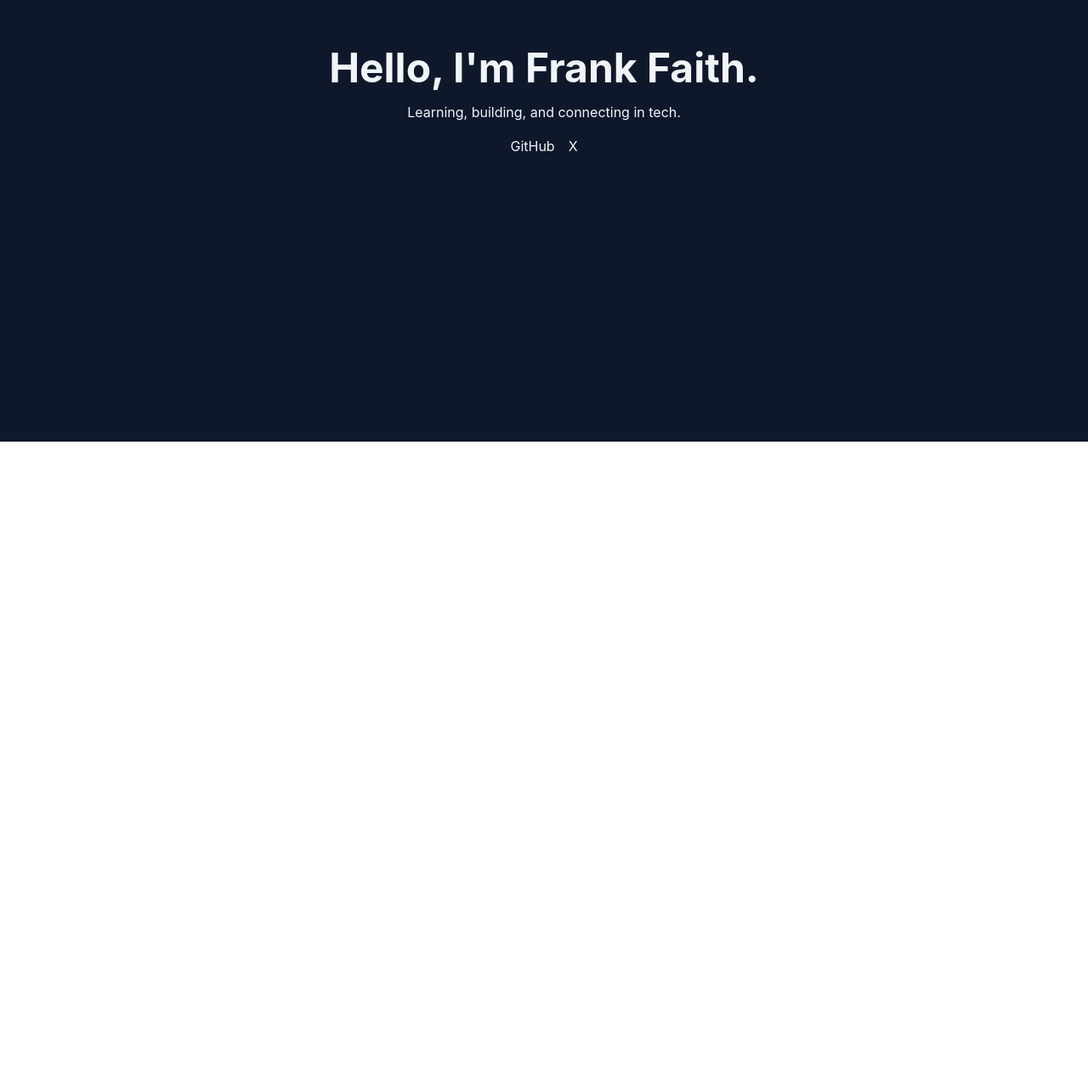
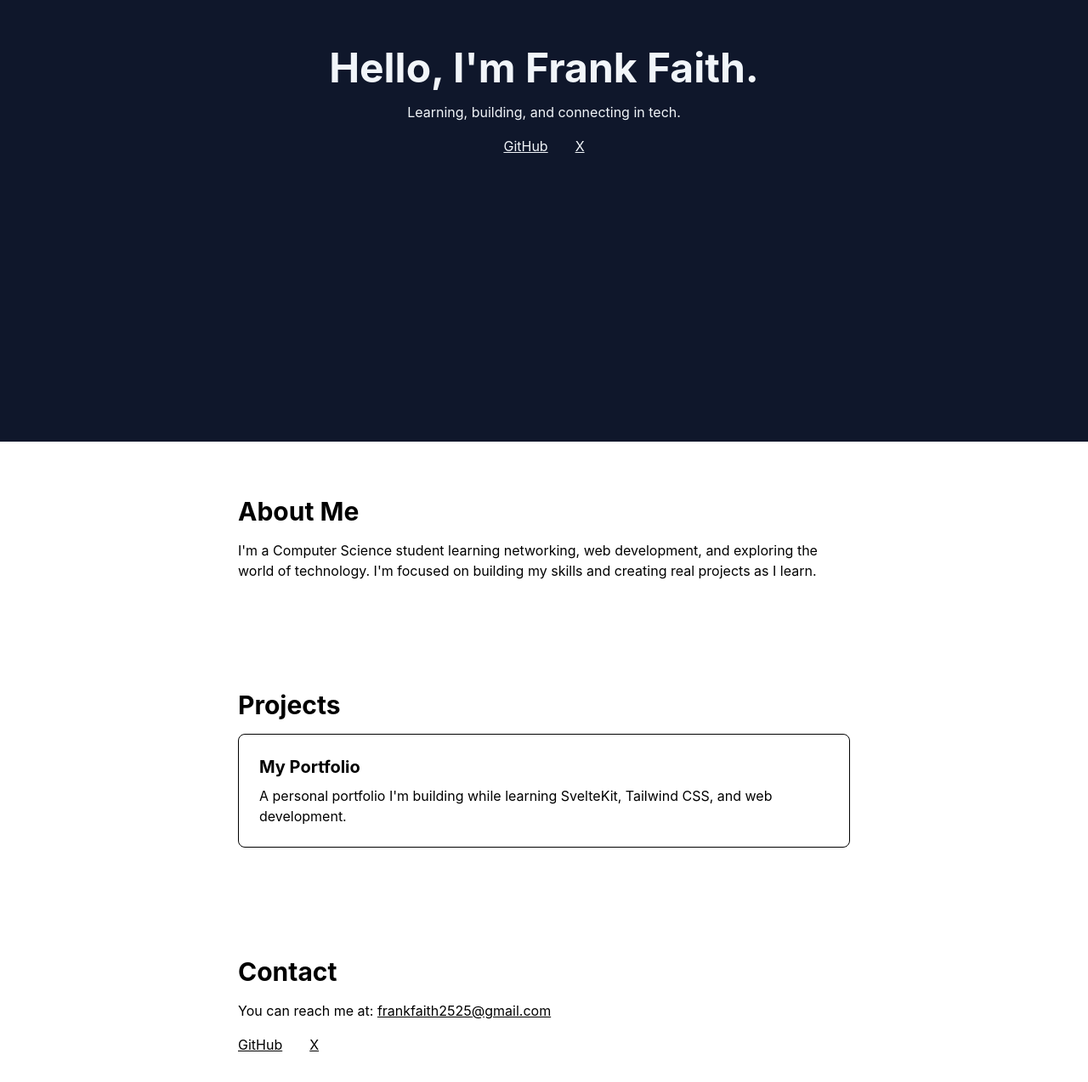
Before and after one commit to NetWithFaith/my-portfolio, a SvelteKit app: page / in a window 1280 px wide. Shown: the part 280-1554 px from the top of the page at 85% size. Before the commit the page ends 800 px from the top, so only its background shows below. Built offline with nearby package versions, Linux system fonts and the light colour scheme.

Commit message:
add portfolio sections

```diff
--- a/src/routes/+page.svelte
+++ b/src/routes/+page.svelte
@@ -1,14 +1,62 @@
 <div class="min-h-screen flex flex-col items-center justify-center bg-slate-900 text-slate-100 gap-4">
-	<h1 class="text-5xl font-bold">
+	<h1 class="text-5xl font-bold text-center">
 		Hello, I'm Frank Faith.
 	</h1>
 
-	<p>
+	<p class="text-center">
 		Learning, building, and connecting in tech.
 	</p>
 
-	<div class="flex gap-4">
-		<a href="https://github.com/NetWithFaith" target="_blank">GitHub</a>
-		<a href="https://x.com/NetWithFaith" target="_blank">X</a>
+	<div class="flex gap-8">
+		<a href="https://github.com/NetWithFaith" target="_blank" class="underline">
+			GitHub
+		</a>
+
+		<a href="https://x.com/NetWithFaith" target="_blank" class="underline">
+			X
+		</a>
 	</div>
 </div>
+
+<section class="max-w-3xl mx-auto px-6 py-16">
+	<h2 class="text-3xl font-bold mb-4">About Me</h2>
+
+	<p>
+		I'm a Computer Science student learning networking, web development,
+		and exploring the world of technology. I'm focused on building my skills
+		and creating real projects as I learn.
+	</p>
+</section>
+
+<section class="max-w-3xl mx-auto px-6 py-16">
+	<h2 class="text-3xl font-bold mb-4">Projects</h2>
+
+	<div class="border rounded-lg p-6">
+		<h3 class="text-xl font-bold">My Portfolio</h3>
+		<p class="mt-2">
+			A personal portfolio I'm building while learning SvelteKit,
+			Tailwind CSS, and web development.
+		</p>
+	</div>
+</section>
+
+<section class="max-w-3xl mx-auto px-6 py-16">
+	<h2 class="text-3xl font-bold mb-4">Contact</h2>
+
+	<p>
+		You can reach me at:
+		<a href="mailto:frankfaith2525@gmail.com" class="underline">
+			frankfaith2525@gmail.com
+		</a>
+	</p>
+
+	<div class="flex gap-8 mt-4">
+		<a href="https://github.com/NetWithFaith" target="_blank" class="underline">
+			GitHub
+		</a>
+
+		<a href="https://x.com/NetWithFaith" target="_blank" class="underline">
+			X
+		</a>
+	</div>
+</section>
```
